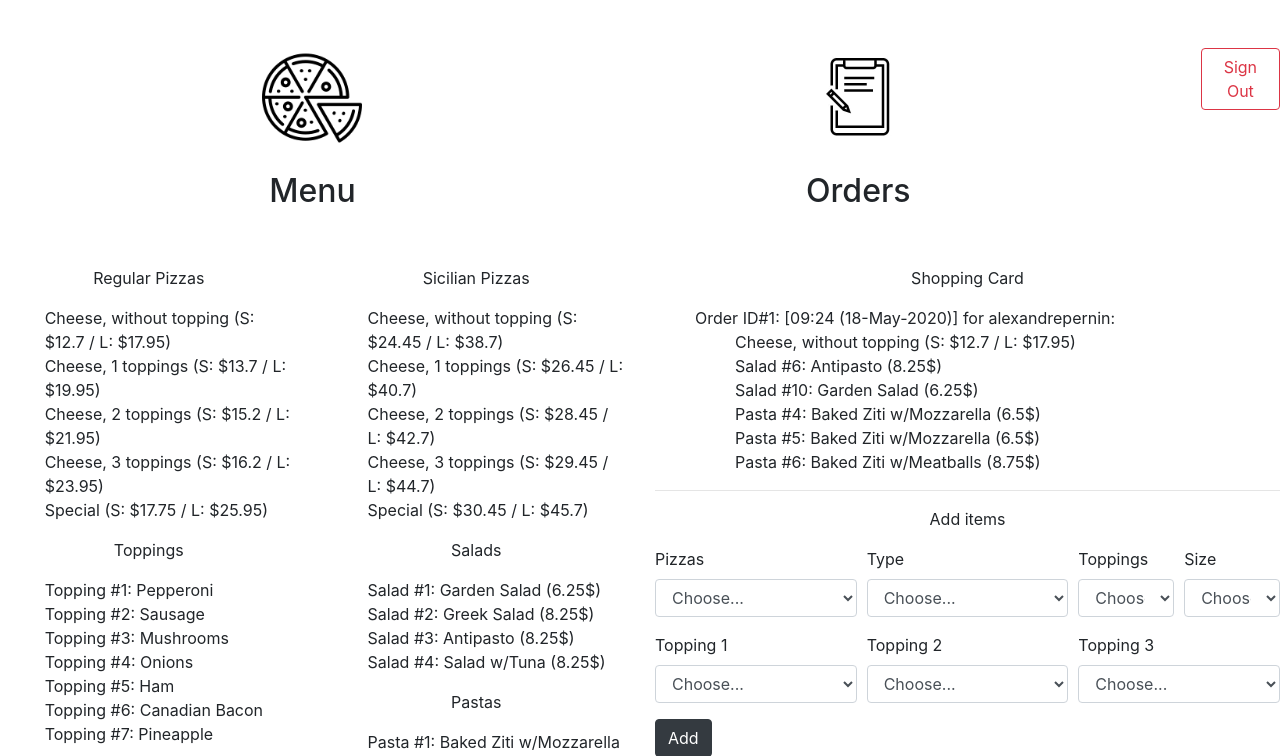
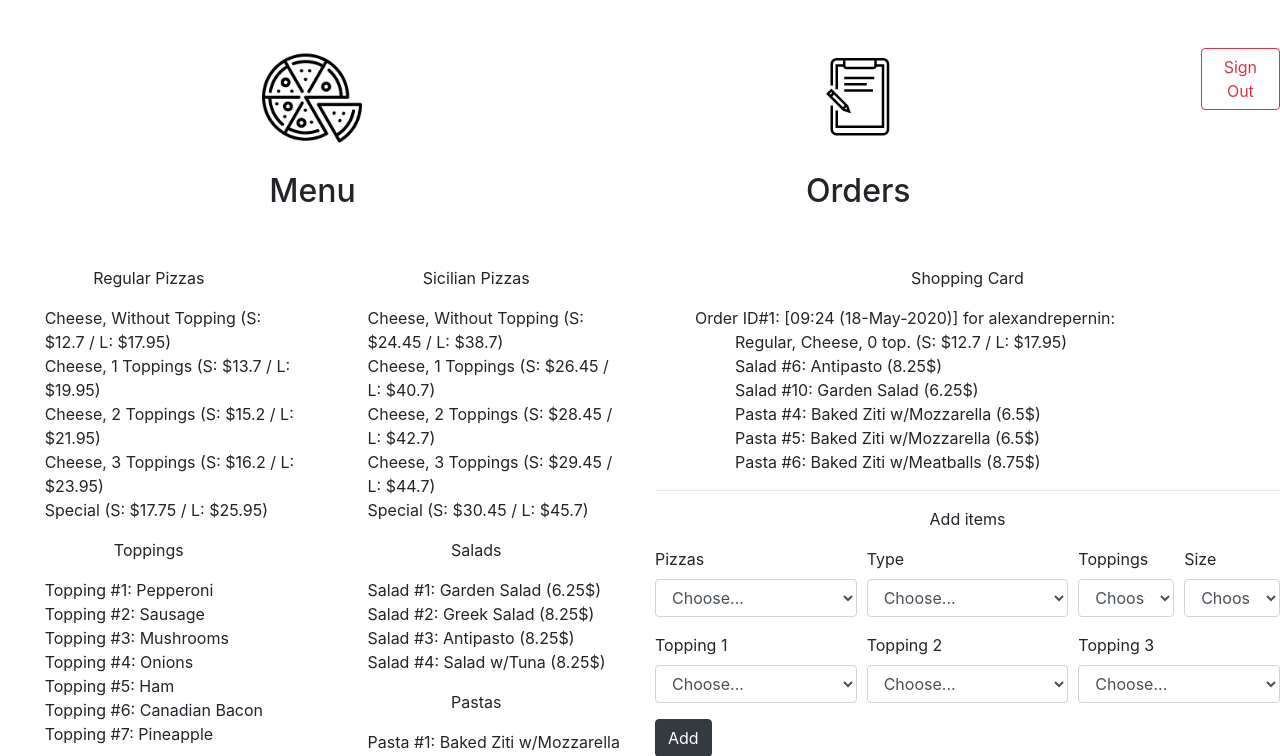
Before and after one commit to alexandrepernin/EDX_project3, a Django app: page / in a window 1280 px wide. Shown: the top 756 px of the page. Run offline with Django 3.2, Linux system fonts and the light colour scheme; a user stored in the database is signed in; data comes from the database, SQL or seed files in the repository; tables that the repository leaves empty hold one stand-in row (values such as "Sample post"); some libraries are stand-ins or nearby versions.

Commit message:
Simplify printed version of pizza and adapt display on menu

```diff
--- a/orders/models.py
+++ b/orders/models.py
@@ -20,22 +20,7 @@ class Pizza(models.Model):
     menu = models.BooleanField(default=False)
 
     def __str__(self):
-        if self.menu==True:
-            if self.name=='cheese':
-                if self.toppings_nb==0:
-                    return f"{self.name.capitalize()}, without topping (S: ${self.price_small} / L: ${self.price_large})"
-                else:
-                    return f"{self.name.capitalize()}, {self.toppings_nb} toppings (S: ${self.price_small} / L: ${self.price_large})"
-            else:
-                return f"{self.name.capitalize()} (S: ${self.price_small} / L: ${self.price_large})"
-        else:
-            if self.name=='cheese':
-                if self.toppings_nb==0:
-                    return f"{self.type.capitalize()}: {self.name.capitalize()} without topping (S: ${self.price_small} / L: ${self.price_large})"
-                else:
-                    return f"{self.type.capitalize()}: {self.name.capitalize()}, {self.toppings_nb} toppings (S: ${self.price_small} / L: ${self.price_large})"
-            else:
-                return f"{self.type.capitalize()}: {self.name.capitalize()} (S: ${self.price_small} / L: ${self.price_large})"
+        return f"{self.type.capitalize()}, {self.name.capitalize()}, {self.toppings_nb} top. (S: ${self.price_small} / L: ${self.price_large})"
 
 class Pasta(models.Model):
     name = models.CharField(max_length=64)
--- a/orders/templates/orders/index.html
+++ b/orders/templates/orders/index.html
@@ -6,8 +6,23 @@ Menu
 {% block menu_left %}
 <p class="text-center"> Regular Pizzas </p>
 <ul class="padded">
-  {% for pizza in Regular_Pizzas %}
-  <li> {{pizza}} </li>
+  {% for pizza in Pizzas %}
+    {% if pizza.type == "regular" %}
+      {% if pizza.name == "special" %}
+        <li style="text-transform:capitalize;"> {{pizza.name}} (S: ${{pizza.price_small}} / L: ${{pizza.price_large}}) </li>
+      {% endif %}
+
+      {% if pizza.name == "cheese" %}
+        {% if pizza.toppings_nb == 0 %}
+          <li style="text-transform:capitalize;"> {{pizza.name}}, without topping (S: ${{pizza.price_small}} / L: ${{pizza.price_large}}) </li>
+        {% endif %}
+
+        {% if pizza.toppings_nb > 0 %}
+          <li style="text-transform:capitalize;"> {{pizza.name}}, {{pizza.toppings_nb}} toppings (S: ${{pizza.price_small}} / L: ${{pizza.price_large}}) </li>
+        {% endif %}
+
+      {% endif %}
+    {% endif %}
   {% endfor %}
 </ul>
 <p class="text-center"> Toppings </p>
@@ -21,8 +36,23 @@ Menu
 {% block menu_right %}
 <p class="text-center"> Sicilian Pizzas </p>
 <ul>
-  {% for pizza in Sicilian_Pizzas %}
-  <li> {{pizza}} </li>
+  {% for pizza in Pizzas %}
+    {% if pizza.type == "sicilian" %}
+      {% if pizza.name == "special" %}
+        <li style="text-transform:capitalize;"> {{pizza.name}} (S: ${{pizza.price_small}} / L: ${{pizza.price_large}}) </li>
+      {% endif %}
+
+      {% if pizza.name == "cheese" %}
+        {% if pizza.toppings_nb == 0 %}
+          <li style="text-transform:capitalize;"> {{pizza.name}}, without topping (S: ${{pizza.price_small}} / L: ${{pizza.price_large}}) </li>
+        {% endif %}
+
+        {% if pizza.toppings_nb > 0 %}
+          <li style="text-transform:capitalize;"> {{pizza.name}}, {{pizza.toppings_nb}} toppings (S: ${{pizza.price_small}} / L: ${{pizza.price_large}}) </li>
+        {% endif %}
+
+      {% endif %}
+    {% endif %}
   {% endfor %}
 </ul>
 <p class="text-center"> Salads </p>
--- a/orders/views.py
+++ b/orders/views.py
@@ -16,8 +16,7 @@ def index(request):
         return render(request, "orders/login.html", {"message": None})
     context = {
         "user": request.user,
-        "Regular_Pizzas": Pizza.objects.filter(type='regular', menu=True),
-        "Sicilian_Pizzas": Pizza.objects.filter(type='sicilian', menu=True),
+        "Pizzas": Pizza.objects.filter(menu=True),
         "Toppings": Topping.objects.all(),
         "Salads": Salad.objects.filter(menu=True),
         "Pastas": Pasta.objects.filter(menu=True),
```
